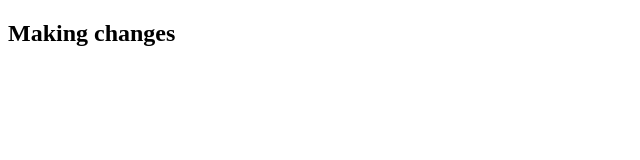
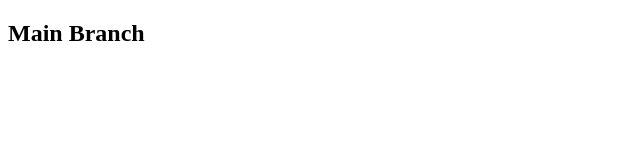
Before and after one commit to anme-22/github-pages, a plain HTML site: page index.html in a window 1280 px wide. Shown: the full height of the page, 0-640 px from the left. Drawn offline with Linux system fonts and the light colour scheme.

Commit message:
first commit

```diff
--- a/index.html
+++ b/index.html
@@ -6,6 +6,6 @@
     <title>Gith-Pages</title>
   </head>
   <body>
-    <div><h2>Making changes</h2></div>
+    <div><h2>Main Branch</h2></div>
   </body>
 </html>
```
